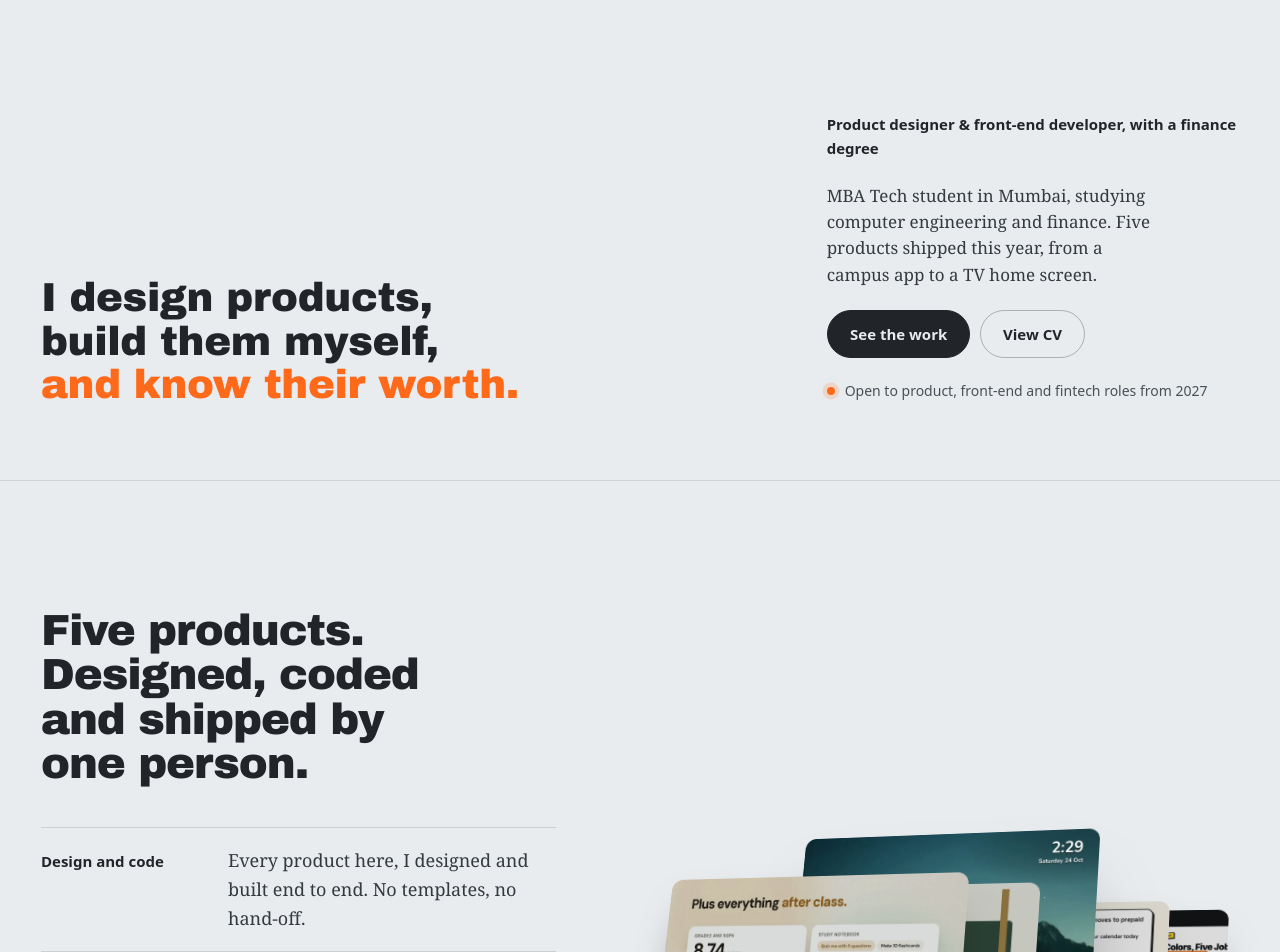
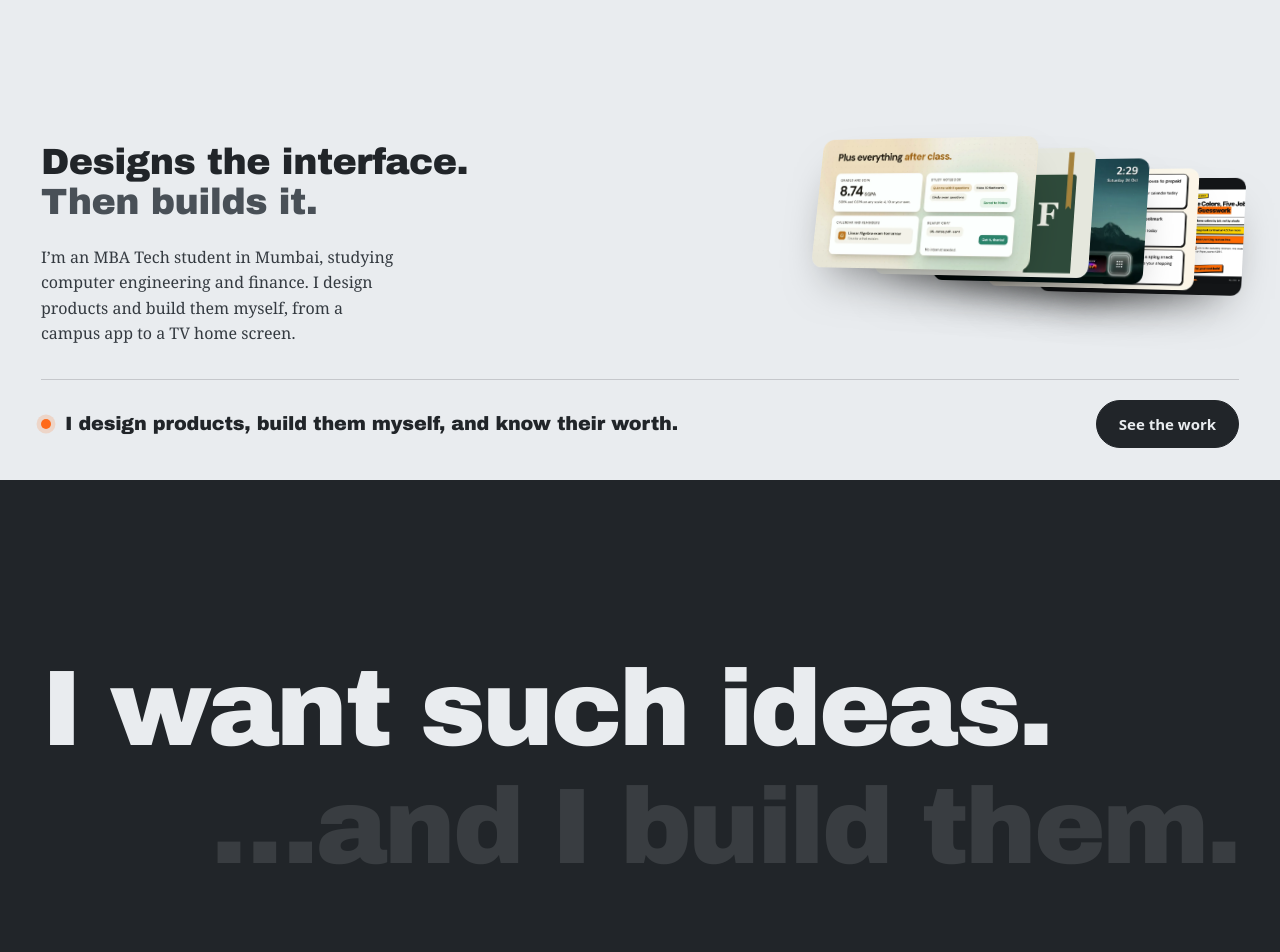
Before and after one commit to Peru-107/Portfolio, a React (Vite) app: page / in a window 1280 px wide. Shown: the part 320-1272 px from the top of the page. Built offline with nearby package versions, Linux system fonts and the light colour scheme; a web font is replaced by a local one.

Commit message:
Restore previous hero layout with spacing; fix ink mask on resize; headline sized to column
Co-Authored-By: Claude Opus 5.5 <noreply@anthropic.com>

```diff
--- a/src/App.tsx
+++ b/src/App.tsx
@@ -4,7 +4,6 @@ import { Preloader } from './components/Preloader'
 import { Header } from './components/Header'
 import { Hero } from './components/Hero'
 import { Manifesto } from './components/Manifesto'
-import { Proof } from './components/Proof'
 import { Work } from './components/Work'
 import { About } from './components/About'
 import { Experience } from './components/Experience'
@@ -65,7 +64,6 @@ export default function App() {
         ) : (
           <main>
             <Hero ready={ready} />
-            <Proof />
             <Manifesto />
             <Work />
             <About />
--- a/src/components/Hero.tsx
+++ b/src/components/Hero.tsx
@@ -2,11 +2,11 @@ import { useEffect, useRef } from 'react'
 import { InkP } from '../hero/InkP'
 import { site } from '../content'
 import { gsap, scrollToId } from '../lib/motion'
-import { Magnetic } from './Magnetic'
+import { WorkStack } from './WorkStack'
 
-// Two things only: the name in live ink, and what I can do for you.
-// The ink word is drawn into the box the page leaves for it (.hero__mark),
-// so it can never collide with the text at any screen size.
+// The name in live ink across the top; the headline and the work in depth
+// below it. The ink word is drawn into the box the page leaves for it
+// (.hero__mark), so it always keeps its distance from the text.
 export function Hero({ ready }: { ready: boolean }) {
   const root = useRef<HTMLElement>(null)
   const mark = useRef<HTMLDivElement>(null)
@@ -14,14 +14,11 @@ export function Hero({ ready }: { ready: boolean }) {
   useEffect(() => {
     if (!ready) return
     const ctx = gsap.context(() => {
-      gsap.from('.hero__pitch .hero__line > span', { yPercent: 110, duration: 1.1, ease: 'power4.out', stagger: 0.07, delay: 0.4 })
-      gsap.from('.hero__side > *', { autoAlpha: 0, y: 16, duration: 0.9, ease: 'power3.out', stagger: 0.08, delay: 0.8 })
+      gsap.from('.hero__line > span', { yPercent: 110, duration: 1.1, ease: 'power4.out', stagger: 0.08, delay: 0.35 })
+      gsap.from('.hero__foot > *', { autoAlpha: 0, y: 12, duration: 0.8, ease: 'power3.out', stagger: 0.06, delay: 0.9 })
     }, root)
     return () => ctx.revert()
   }, [ready])
-
-  // The pitch breaks where I choose, not where the column happens to end
-  const lines = ['I design products,', 'build them myself,', 'and know their worth.']
 
   return (
     <section ref={root} id="top" className="hero">
@@ -29,24 +26,22 @@ export function Hero({ ready }: { ready: boolean }) {
       <h1 className="sr-only">{site.fullName}</h1>
       <div ref={mark} className="hero__mark" aria-hidden="true" />
       <div className="hero__body">
-        <p className="hero__pitch" aria-label={site.pitch}>
-          {lines.map((l) => (
-            <span key={l} className="hero__line" aria-hidden="true"><span>{l}</span></span>
-          ))}
-        </p>
-        <div className="hero__side">
-          <p className="hero__role">{site.role}</p>
+        <div className="hero__copy">
+          <p className="hero__title">
+            <span className="hero__line"><span>Designs the interface.</span></span>
+            <span className="hero__line"><span>Then builds it.</span></span>
+          </p>
           <p className="hero__intro">{site.intro}</p>
-          <div className="hero__ctas">
-            <Magnetic strength={0.2}>
-              <a href="#work" className="btn btn--solid" onClick={(e) => (e.preventDefault(), scrollToId('work'))}>See the work</a>
-            </Magnetic>
-            <Magnetic strength={0.2}>
-              <a href="/Perraz-Badhniwalla-CV.pdf" className="btn" target="_blank" rel="noreferrer">View CV</a>
-            </Magnetic>
-          </div>
-          <p className="hero__status"><i aria-hidden="true" />{site.status}</p>
         </div>
+        <div className="hero__stack">
+          {ready && <WorkStack bare enter />}
+        </div>
+      </div>
+      <div className="hero__foot">
+        <p className="hero__pitch"><i aria-hidden="true" />{site.pitch}</p>
+        <a href="#work" className="btn btn--solid" onClick={(e) => (e.preventDefault(), scrollToId('work'))}>
+          See the work
+        </a>
       </div>
     </section>
   )
--- a/src/components/Proof.tsx
+++ /dev/null
@@ -1,38 +0,0 @@
-import { useEffect, useRef } from 'react'
-import { site } from '../content'
-import { gsap, reduced } from '../lib/motion'
-import { WorkStack } from './WorkStack'
-
-// Right after the hero: the evidence. The products themselves in depth on
-// one side, and what else stands behind them on the other.
-export function Proof() {
-  const root = useRef<HTMLElement>(null)
-
-  useEffect(() => {
-    if (reduced()) return
-    const ctx = gsap.context(() => {
-      gsap.from('.proof__title', { y: 40, autoAlpha: 0, duration: 1, ease: 'power3.out', scrollTrigger: { trigger: '.proof', start: 'top 70%' } })
-      gsap.from('.proof__point', { y: 24, autoAlpha: 0, duration: 0.8, ease: 'power3.out', stagger: 0.08, scrollTrigger: { trigger: '.proof__points', start: 'top 80%' } })
-    }, root)
-    return () => ctx.revert()
-  }, [])
-
-  return (
-    <section ref={root} className="proof" aria-labelledby="proof-title">
-      <div className="proof__text">
-        <h2 id="proof-title" className="proof__title">{site.proof.title}</h2>
-        <dl className="proof__points">
-          {site.proof.points.map((p) => (
-            <div key={p.label} className="proof__point">
-              <dt>{p.label}</dt>
-              <dd>{p.body}</dd>
-            </div>
-          ))}
-        </dl>
-      </div>
-      <div className="proof__stack">
-        <WorkStack bare enter cycle />
-      </div>
-    </section>
-  )
-}
--- a/src/content.ts
+++ b/src/content.ts
@@ -5,7 +5,7 @@ export const site = {
   fullName: 'Perraz Badhniwalla',
   role: 'Product designer & front-end developer, with a finance degree',
   pitch: 'I design products, build them myself, and know their worth.',
-  intro: 'MBA Tech student in Mumbai, studying computer engineering and finance. Five products shipped this year, from a campus app to a TV home screen.',
+  intro: 'I’m an MBA Tech student in Mumbai, studying computer engineering and finance. I design products and build them myself, from a campus app to a TV home screen.',
   status: 'Open to product, front-end and fintech roles from 2027',
   location: 'Mumbai',
   timezone: 'Asia/Kolkata',
--- a/src/styles.css
+++ b/src/styles.css
@@ -419,73 +419,59 @@ button { font: inherit; color: inherit; }
 .ws__label[data-on] { opacity: 1; transform: none; }
 .ws:not([data-bare]) .ws__label { color: var(--paper); bottom: 16px; }
 
-/* ---------- Hero: the name in ink, then what I can do ---------- */
+/* ---------- Hero: ink wordmark on top, headline and the work in depth below ---------- */
 .hero {
   position: relative; min-height: 100svh; overflow: hidden;
-  display: grid; grid-template-rows: auto 1fr auto; row-gap: clamp(20px, 4vh, 56px);
-  padding: clamp(84px, 13vh, 132px) var(--gutter) clamp(28px, 5vh, 56px);
+  display: grid; grid-template-rows: auto 1fr auto;
+  padding: clamp(88px, 12vh, 128px) var(--gutter) clamp(24px, 4vh, 40px);
 }
-.hero__mark { position: relative; height: clamp(90px, min(22vw, 30vh), 300px); pointer-events: none; }
-.hero__body { position: relative; align-self: end; display: grid; grid-template-columns: minmax(0, 7fr) minmax(0, 4fr); gap: clamp(28px, 5vw, 96px); align-items: end; }
-.hero__pitch { container-type: inline-size; font-family: var(--display); font-weight: 700; line-height: 1.02; letter-spacing: -0.02em; }
-/* Panchang is very wide: size the lines to the column itself, so the longest one always fits, and cap by screen height */
-.hero__line { font-size: min(5.6cqi, 7vh, 76px); }
-.hero__line { display: block; overflow: hidden; padding-bottom: 0.06em; }
+/* The box the ink word is drawn into, and the space it keeps below it */
+.hero__mark { position: relative; height: clamp(84px, min(19vw, 26vh), 280px); margin-bottom: clamp(48px, 9vh, 120px); pointer-events: none; }
+.hero__body { position: relative; align-self: end; display: grid; grid-template-columns: minmax(0, 3fr) minmax(0, 2fr); gap: clamp(24px, 4vw, 72px); align-items: end; padding-bottom: clamp(24px, 4vh, 48px); }
+.hero__copy { max-width: 900px; pointer-events: none; container-type: inline-size; }
+/* Sized to its own column (Panchang is very wide), capped by screen height */
+.hero__title { font-family: var(--display); font-weight: 700; font-size: min(5.3cqi, 6.4vh, 64px); line-height: 1.02; letter-spacing: -0.015em; }
+.hero__line { display: block; overflow: hidden; padding-bottom: 0.08em; }
 .hero__line > span { display: block; white-space: nowrap; }
-.hero__line:last-child > span { color: var(--magma); }
-.hero__side { display: grid; gap: 22px; padding-bottom: 0.3em; }
-.hero__intro { font-size: clamp(17px, 1.25vw, 20px); line-height: 1.55; color: var(--ink-2); max-width: 36ch; }
-.hero__ctas { display: flex; flex-wrap: wrap; gap: 10px; }
+.hero__line:last-child > span { color: var(--ink-soft); }
+.hero__intro { margin-top: clamp(16px, 2.6vh, 24px); max-width: 40ch; font-size: clamp(16px, 1.2vw, 19px); line-height: 1.6; color: var(--ink-2); }
+.hero__stack { position: relative; height: clamp(220px, 36vh, 400px); }
+.hero .ws[data-bare] .ws__stack { width: 52%; margin-right: 38%; }
+.hero__foot { position: relative; display: flex; align-items: center; justify-content: space-between; gap: 16px 32px; padding-top: 20px; border-top: 1px solid rgba(33, 37, 41, 0.18); }
+.hero__pitch { display: flex; align-items: center; gap: 14px; font-family: var(--display); font-weight: 700; font-size: clamp(16px, 1.5vw, 22px); letter-spacing: -0.01em; line-height: 1.2; }
+.hero__pitch i { flex: none; width: 10px; height: 10px; border-radius: 50%; background: var(--magma); box-shadow: 0 0 0 4px rgba(255, 106, 26, 0.2); animation: pulse 2.4s ease-in-out infinite; }
 .btn {
-  display: inline-flex; align-items: center; justify-content: center; white-space: nowrap; min-height: 48px; padding: 0 22px;
+  display: inline-flex; align-items: center; justify-content: center; white-space: nowrap; min-height: 48px; padding: 0 22px; flex: none;
   border-radius: 999px; border: 1px solid rgba(33, 37, 41, 0.3); font-weight: 600; font-size: 15px;
   transition: background-color 0.25s, color 0.25s, border-color 0.25s;
 }
 .btn:hover { background: var(--ink); color: var(--paper); border-color: var(--ink); }
 .btn--solid { background: var(--ink); color: var(--paper); border-color: var(--ink); }
 .btn--solid:hover { background: var(--magma); color: var(--ink); border-color: var(--magma); }
-.hero__status { display: flex; align-items: center; gap: 10px; font-size: 14px; font-weight: 500; color: var(--ink-soft); }
-.hero__status i { flex: none; width: 8px; height: 8px; border-radius: 50%; background: var(--magma); box-shadow: 0 0 0 4px rgba(255, 106, 26, 0.2); animation: pulse 2.4s ease-in-out infinite; }
-
-/* ---------- Proof: the products in depth, and what stands behind them ---------- */
-.proof {
-  display: grid; grid-template-columns: minmax(0, 5fr) minmax(0, 6fr); gap: clamp(32px, 5vw, 96px); align-items: center;
-  padding: clamp(96px, 16vh, 180px) var(--gutter); border-top: 1px solid rgba(33, 37, 41, 0.12);
-}
-.proof__title { font-family: var(--display); font-weight: 800; font-size: clamp(30px, 3.4vw, 56px); line-height: 1.02; letter-spacing: -0.025em; max-width: 14ch; }
-.proof__points { margin-top: clamp(32px, 5vh, 56px); display: grid; gap: 0; }
-.proof__point { display: grid; grid-template-columns: 9.5em minmax(0, 1fr); gap: 16px; padding: 18px 0; border-top: 1px solid rgba(33, 37, 41, 0.14); }
-.proof__point dt { font-family: var(--ui); font-weight: 600; font-size: 15px; padding-top: 0.2em; }
-.proof__point dd { color: var(--ink-2); max-width: 46ch; }
-.proof__stack { position: relative; aspect-ratio: 5 / 4; }
-.proof .ws[data-bare] .ws__stack { width: 54%; margin-right: 40%; }
-.proof .ws__label { bottom: 6%; }
 
 /* ---------- Header and hero at in-between sizes ---------- */
 @media (max-width: 1180px) {
   .header__meta { display: none; }
   .header { grid-template-columns: 1fr auto; }
 }
-@media (max-width: 960px) {
-  .hero__body { grid-template-columns: 1fr; align-items: start; }
-  .hero__intro { max-width: 46ch; }
-  .proof { grid-template-columns: 1fr; }
-  .proof__stack { aspect-ratio: 16 / 11; max-width: 680px; width: 100%; justify-self: center; }
+@media (max-width: 900px) {
+  .hero__body { grid-template-columns: 1fr; }
+  .hero__stack { height: clamp(200px, 30vh, 300px); }
+  .hero__title { font-size: min(5.3cqi, 52px); }
 }
 @media (max-width: 759px) {
-  .hero { padding-top: 84px; row-gap: 20px; }
-  .hero__mark { height: clamp(64px, 20vw, 120px); }
-  .hero__line { font-size: min(5.6cqi, 44px); }
-  .proof__point { grid-template-columns: 1fr; gap: 4px; }
-  .header__nav a[href='/#about'] { display: none; }
+  .hero { padding-top: 80px; }
+  .hero__mark { height: clamp(60px, 19vw, 110px); margin-bottom: clamp(32px, 6vh, 56px); }
+  .hero__stack { display: none; }
+  .hero__line > span { white-space: normal; }
+  .hero__foot { flex-direction: column; align-items: flex-start; }
   .header__nav .magnetic:has(a[href='/#about']) { display: none; }
 }
-@media (max-height: 640px) and (min-width: 761px) {
+@media (max-height: 700px) and (min-width: 760px) {
   .hero { padding-top: 76px; }
-  .hero__mark { height: clamp(70px, 18vh, 140px); }
+  .hero__mark { height: clamp(70px, 17vh, 130px); margin-bottom: clamp(28px, 6vh, 56px); }
+  .hero__stack { height: clamp(200px, 34vh, 280px); }
 }
-
-.hero__role { font-family: var(--ui); font-weight: 600; font-size: 15px; color: var(--ink); }
 .header__cv { border: 1px solid currentColor; border-radius: 999px; margin-left: 6px; padding: 6px 14px !important; }
 .header__cv::after { display: none; }
 .case__outcome-lead { margin-top: 28px; max-width: 52ch; font-size: clamp(20px, 1.6vw, 24px); line-height: 1.45; color: var(--ink); }
```
Also changed, not shown: src/hero/fluid.ts (+14 -6 lines).
